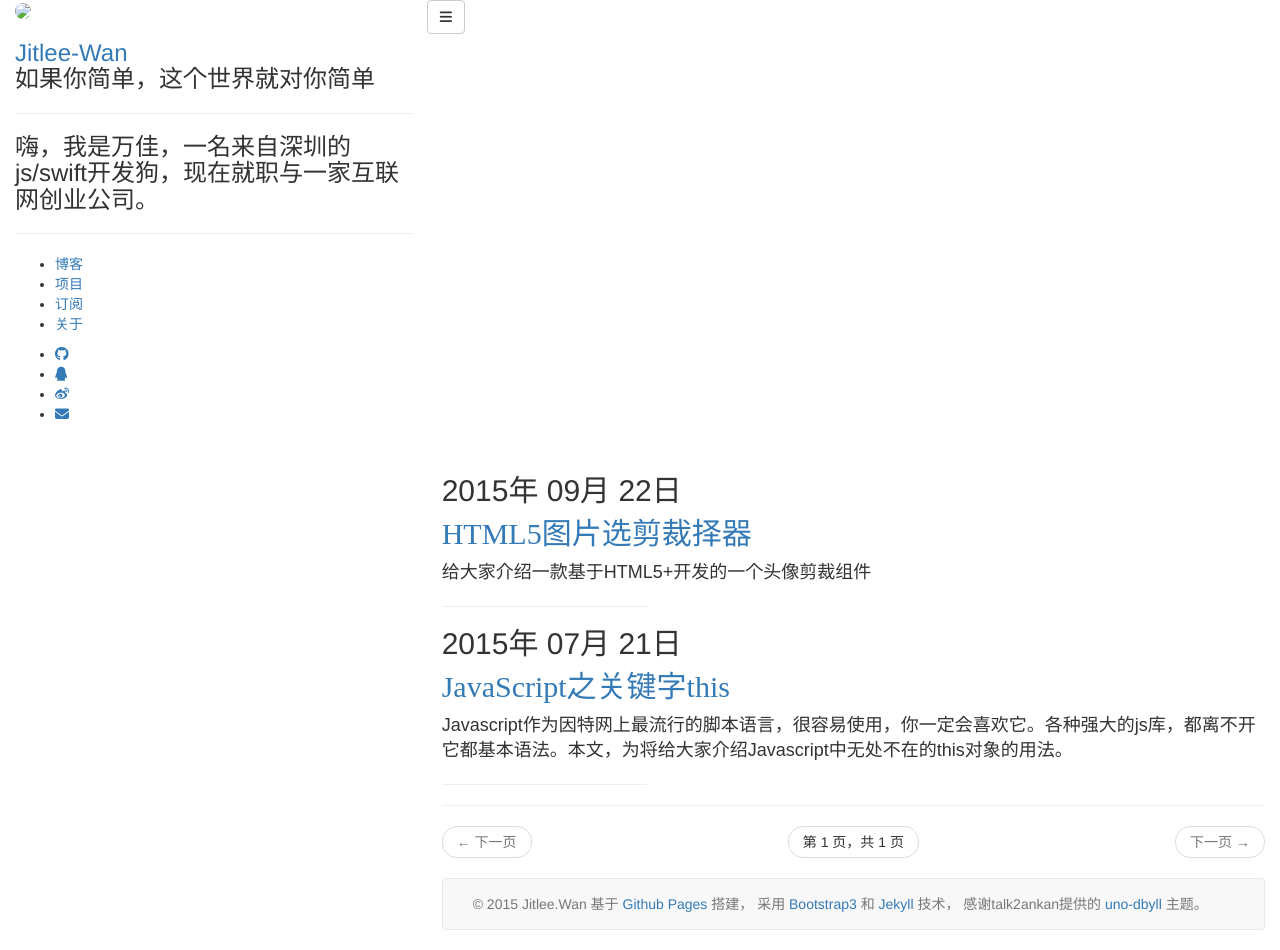
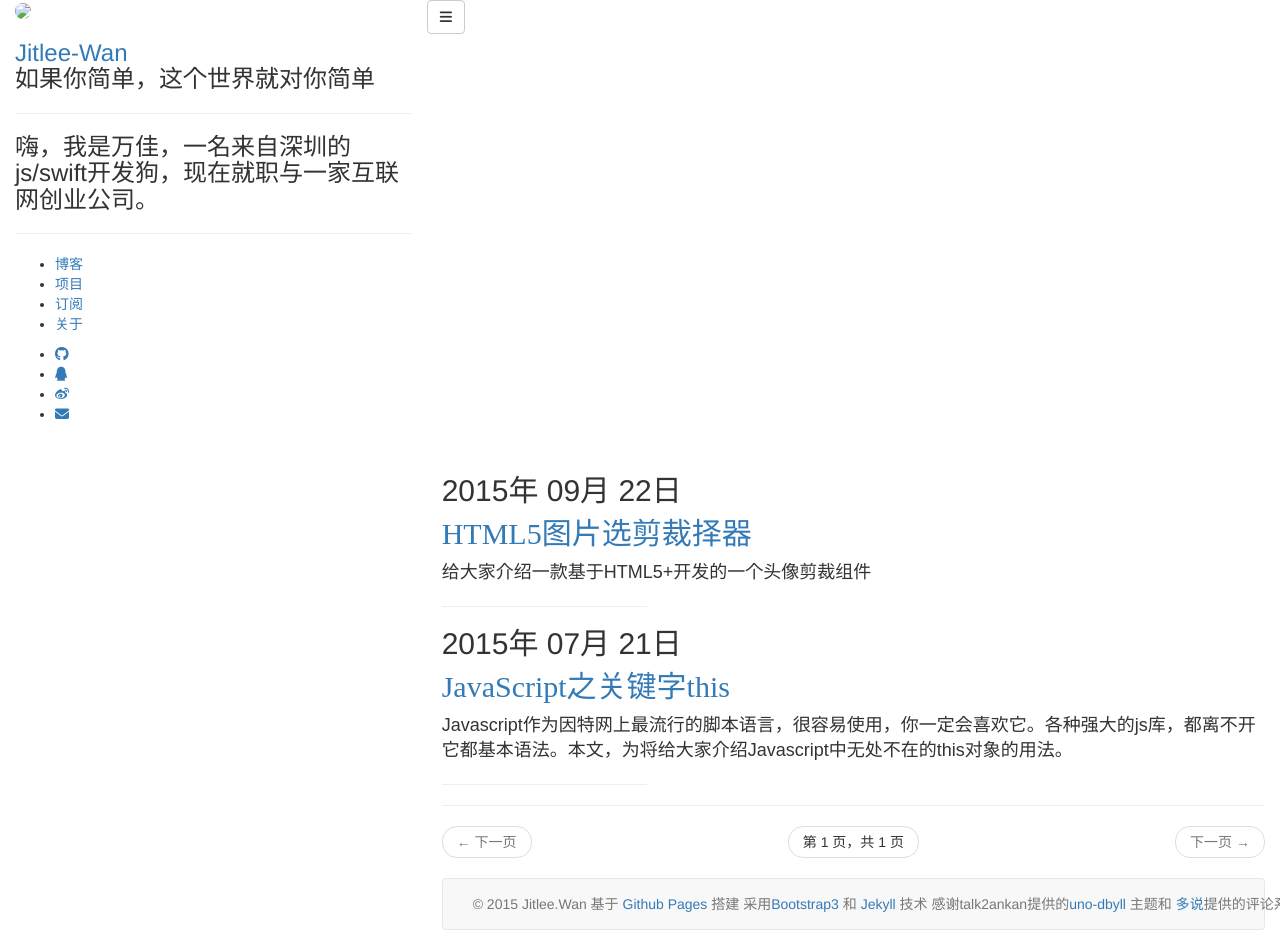
Before and after one commit to Jitlee/Blog, a Jekyll site: the page built from index.html, in a window 1280 px wide. Built offline with Jekyll 4.4.1, drawn with Linux system fonts in a browser that asks for light colours; nearby versions of some CDN libraries; library files that are not in the unit come from our copies; the list of posts is cut into pages by our own code.

Commit message:
修改copyright

```diff
--- a/_includes/default.html
+++ b/_includes/default.html
@@ -100,9 +100,10 @@
 			<footer class="navbar navbar-default">
 				<div class="container">
 					<p class="navbar-text pull-left">&copy; {{ site.time | date: '%Y' }} {{ site.author.name }}
-						基于 <a class="navbar-button" href="https://pages.github.com/">Github Pages</a> 搭建， 采用
-						<a class="navbar-button" href="https://github.com/twbs/bootstrap">Bootstrap3</a> 和 <a class="navbar-button" href="https://github.com/jekyll/jekyll">Jekyll</a> 技术， 感谢talk2ankan提供的
-						<a class="navbar-button" href="https://github.com/talk2ankan/uno-dbyll">uno-dbyll</a> 主题。
+						基于 <a class="navbar-button" href="https://pages.github.com/">Github Pages</a> 搭建
+						采用<a class="navbar-button" href="https://github.com/twbs/bootstrap">Bootstrap3</a> 和 <a class="navbar-button" href="https://github.com/jekyll/jekyll">Jekyll</a> 技术
+						感谢talk2ankan提供的<a class="navbar-button" href="https://github.com/talk2ankan/uno-dbyll">uno-dbyll</a> 主题和 <a class="navbar-button" href="http://duoshuo.com/">多说</a>提供的评论系统
+						最重要的是感谢我最亲爱的老婆<b>zoey</b>
 					</p>
 				</div>
 			</footer>
```
Also changed, not shown: 11 other files.
